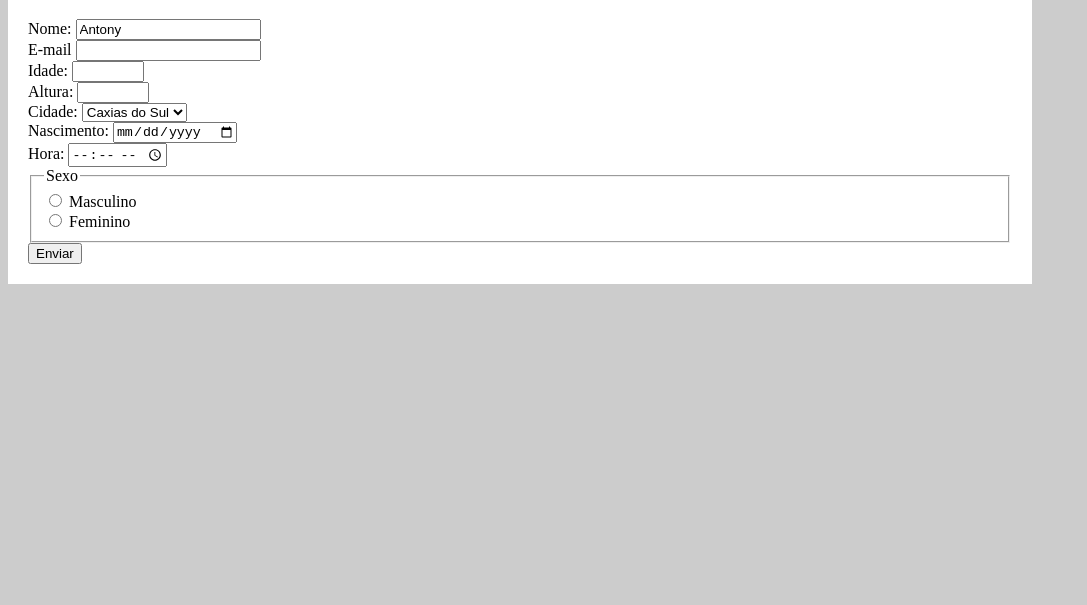
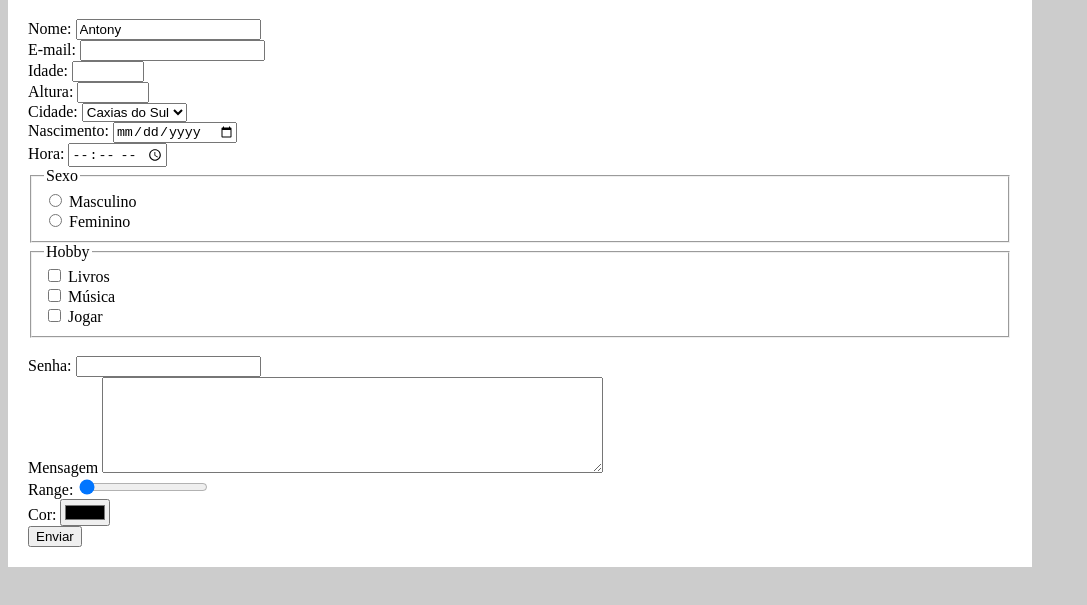
Before and after one commit to Antony-DAvila/formularios, a plain HTML site: page index.html in a window 1280 px wide. Shown: the part 89-694 px from the top of the page, without its empty margins (0-1087 px from the left). Drawn offline with Linux system fonts and the light colour scheme.

Commit message:
aula1505

```diff
--- a/index.html
+++ b/index.html
@@ -16,8 +16,8 @@
                 <input type="text" name="nome" id="nome" placeholder="Ex: Rodrigo" value="Antony">
             </div>
             <div>
-                <label for="email">E-mail</label>
-                <input type="email" name="email" id="email">
+                <label for="email">E-mail:</label>
+                <input type="email" required name="email" id="email">
             </div>
             <div>
                 <label for="idade">Idade:</label>
@@ -53,6 +53,37 @@
                 <input type="radio" name="sexo" id="sexo-f" value="Feminino">
                 <label for="sexo-f">Feminino</label>
             </fieldset>
+            <fieldset>
+                <legend>Hobby</legend>
+                <div>
+                    <input type="checkbox" name="livros" id="livro" value="Livros">
+                    <label for="livros">Livros</label>
+                </div>
+                <div>
+                    <input type="checkbox" name="musica" id="musica" value="Musica">
+                    <label for="musica">Música</label>
+                </div>
+                <div>
+                    <input type="checkbox" name="jogar" id="jogar" value="Jogar">
+                    <label for="jogar">Jogar</label>
+                </div>
+            </fieldset>
+            <br>
+            <div>
+                <label for="senha">Senha:</label>
+                <input type="password" name="senha" id="senha">
+            </div>
+            <div><label for="mensagem">Mensagem</label>
+                <textarea cols="60" rows="6" name="mensagem" id="mensagem"></textarea>
+            </div>
+            <div>
+                <laber for="range">Range:</laber>
+                <input type="range" name="range" min="0" max="300" value="0">
+            </div>
+            <div>
+                <label for="cor">Cor:</label>
+                <input type="color" name="cor" id="cor">
+            </div>
             <div>
                 <input type="submit" value="Enviar">
             </div>
```
